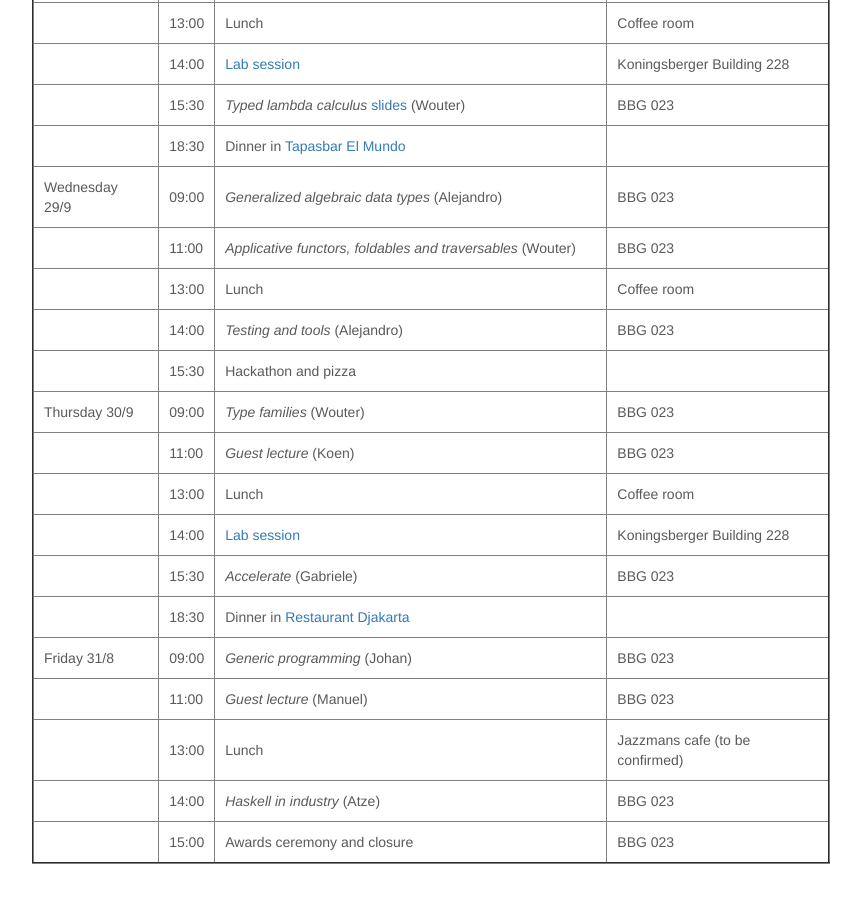
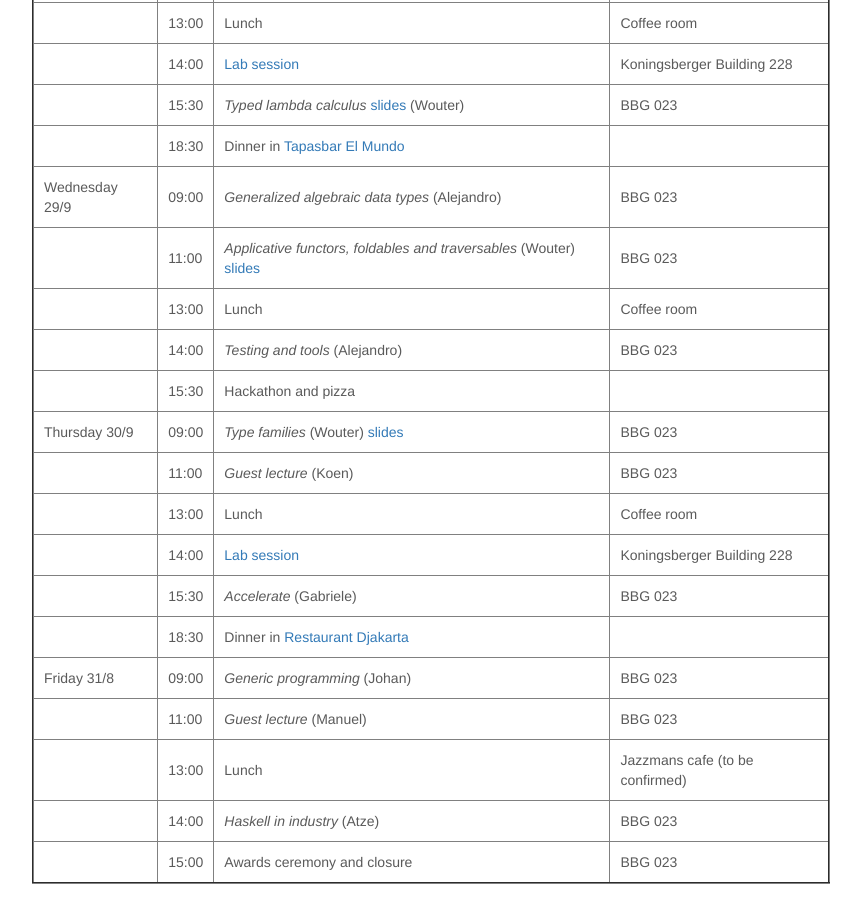
Before and after one commit to uu-afp/uu-afp.github.io, a Jekyll site: the page built from schedule.html, in a window 1280 px wide and 900 px high, scrolled down 732 px. Shown: the whole window, without its empty margins (209-1070 px from the left). Built offline with Jekyll 4.4.1, drawn with Linux system fonts in a browser that asks for light colours; nearby versions of some CDN libraries.

Commit message:
Added more slides.

```diff
--- a/schedule.html
+++ b/schedule.html
@@ -138,7 +138,7 @@ will be in the adjacent Koningsberger building (KBG).</p>
     <tr>
       <td></td>
       <td>11:00</td>
-      <td><i>Applicative functors, foldables and traversables</i> (Wouter)</td>
+      <td><i>Applicative functors, foldables and traversables</i> (Wouter) <a href="slides/08-applicative.pdf">slides </a></td>
       <td>BBG 023 </td>
     </tr>
 
@@ -166,7 +166,7 @@ will be in the adjacent Koningsberger building (KBG).</p>
     <tr>
       <td>Thursday 30/9</td>
       <td>09:00</td>
-      <td><i>Type families</i> (Wouter)</td>
+      <td><i>Type families</i> (Wouter) <a href="slides/10-type-families.pdf">slides</a></td>
       <td>BBG 023 </td>
     </tr>
 
```
Also changed, not shown: 2 other files.
